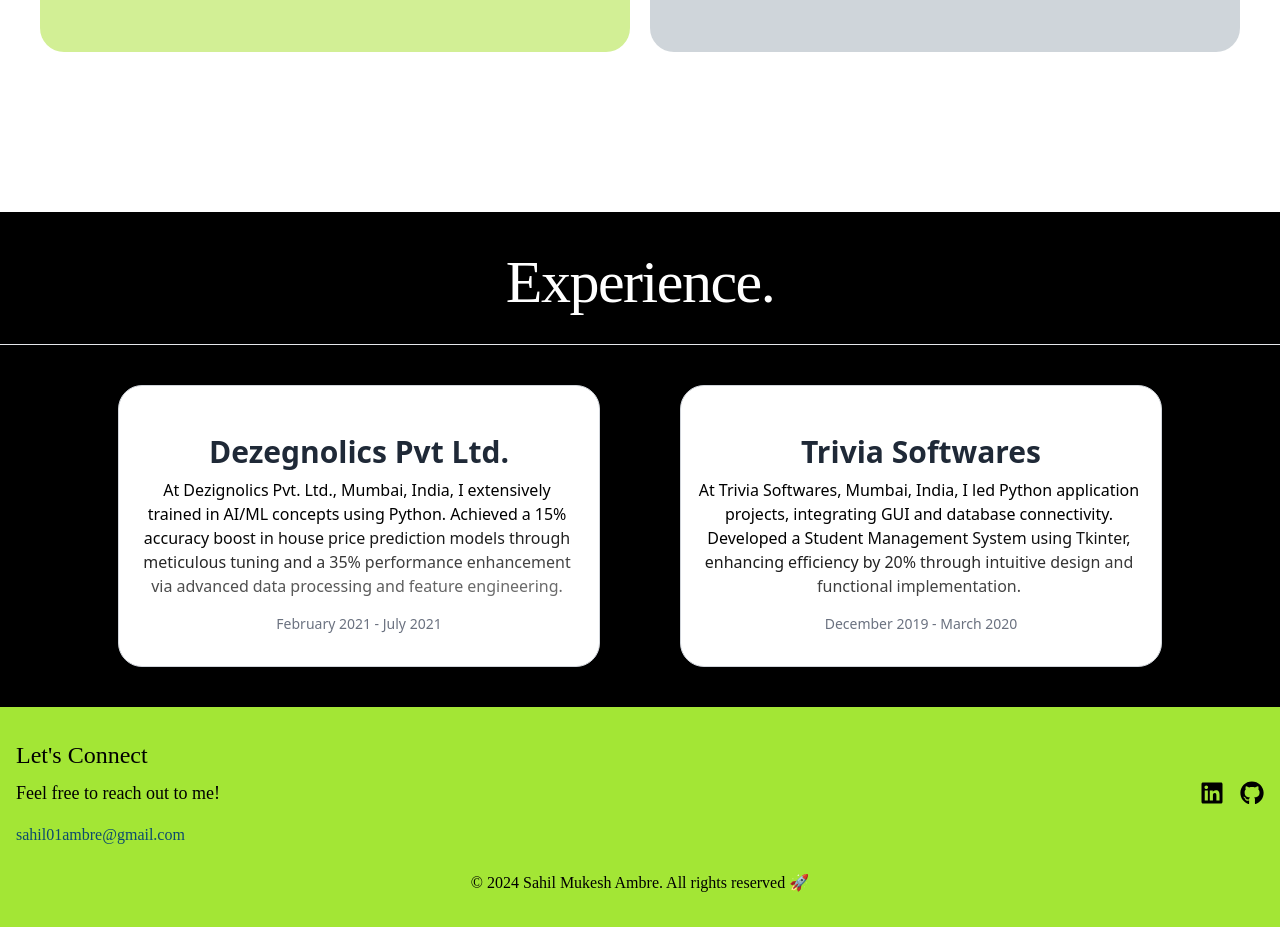
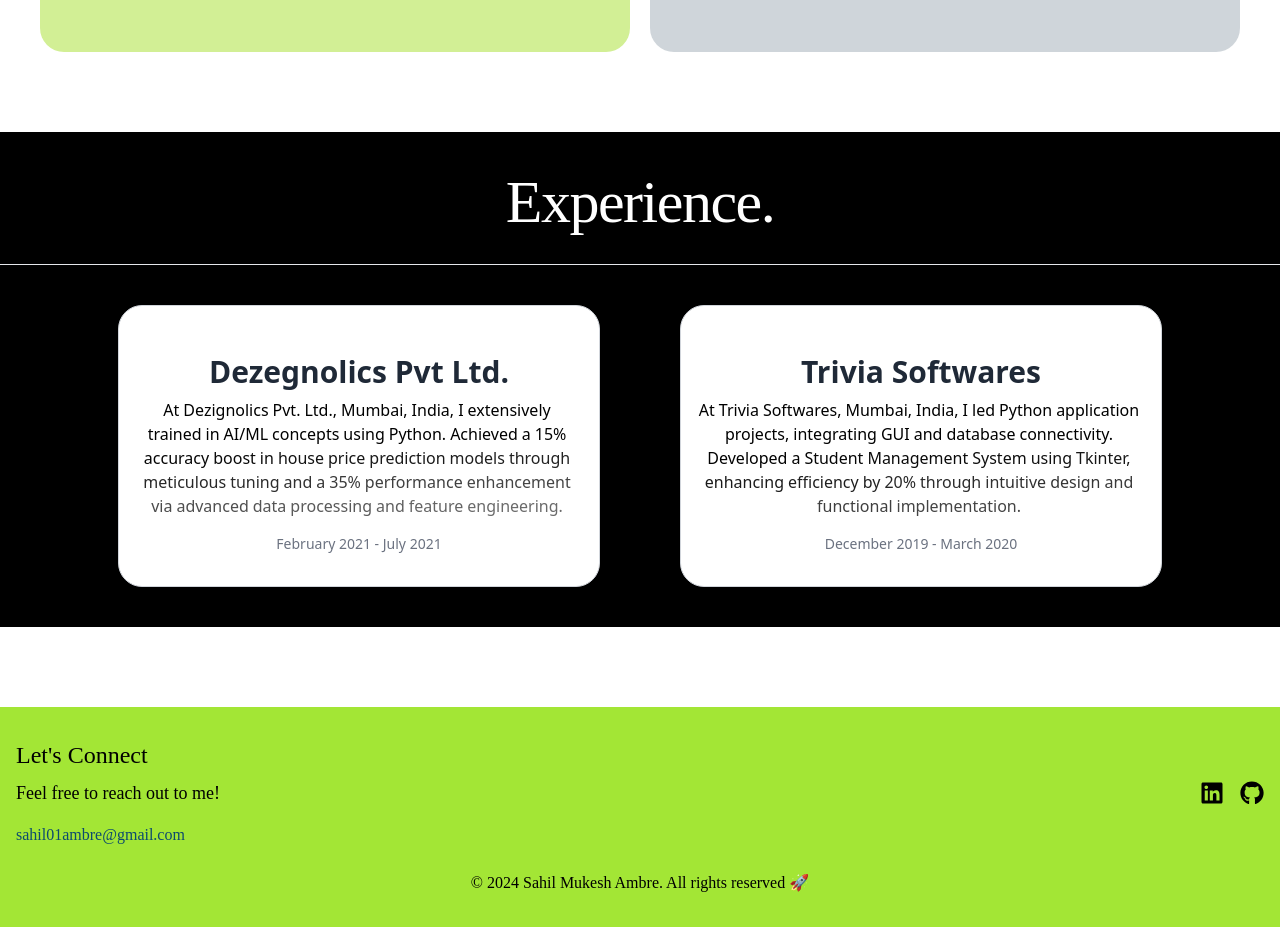
Before and after one commit to sahilambre/designerPortfolio, a React (Vite) app: page / in a window 1280 px wide. Shown: the part 3540-4467 px from the top of the page. Built offline with nearby package versions, Linux system fonts and the light colour scheme.

Commit message:
locomtive scroll fix

```diff
--- a/src/components/Experience.jsx
+++ b/src/components/Experience.jsx
@@ -56,7 +56,11 @@ const HighlightedText = ({ text }) => {
 
 const Experience = () => {
   return (
-    <div className="w-full min-h-[60vh] flex flex-col items-center bg-black pt-10">
+    <div
+      data-scroll
+      data-scroll-speed="-.1"
+      className="w-full min-h-[60vh] flex flex-col items-center bg-black pt-10"
+    >
       <div className="w-full px-5 lg:px-20 border-b-[0.5px] pb-8">
         <motion.h1
           className="text-white text-4xl lg:text-6xl font-['Poppins'] tracking-tight flex justify-center"
```
